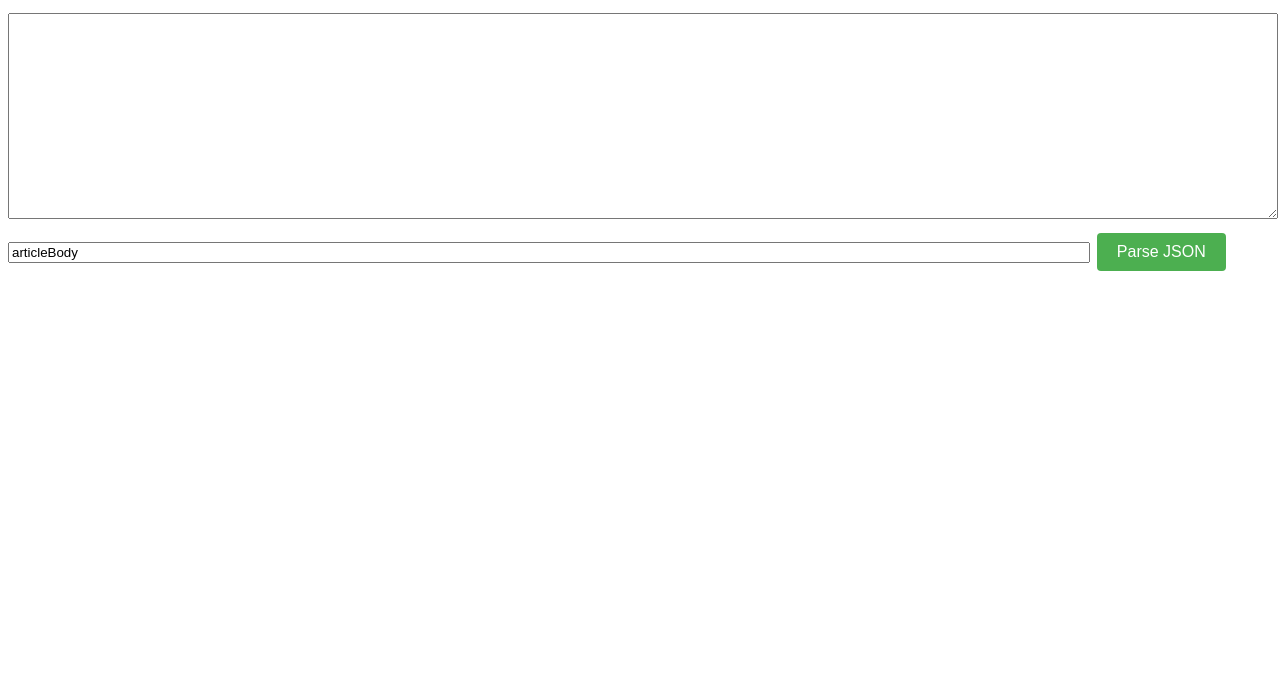
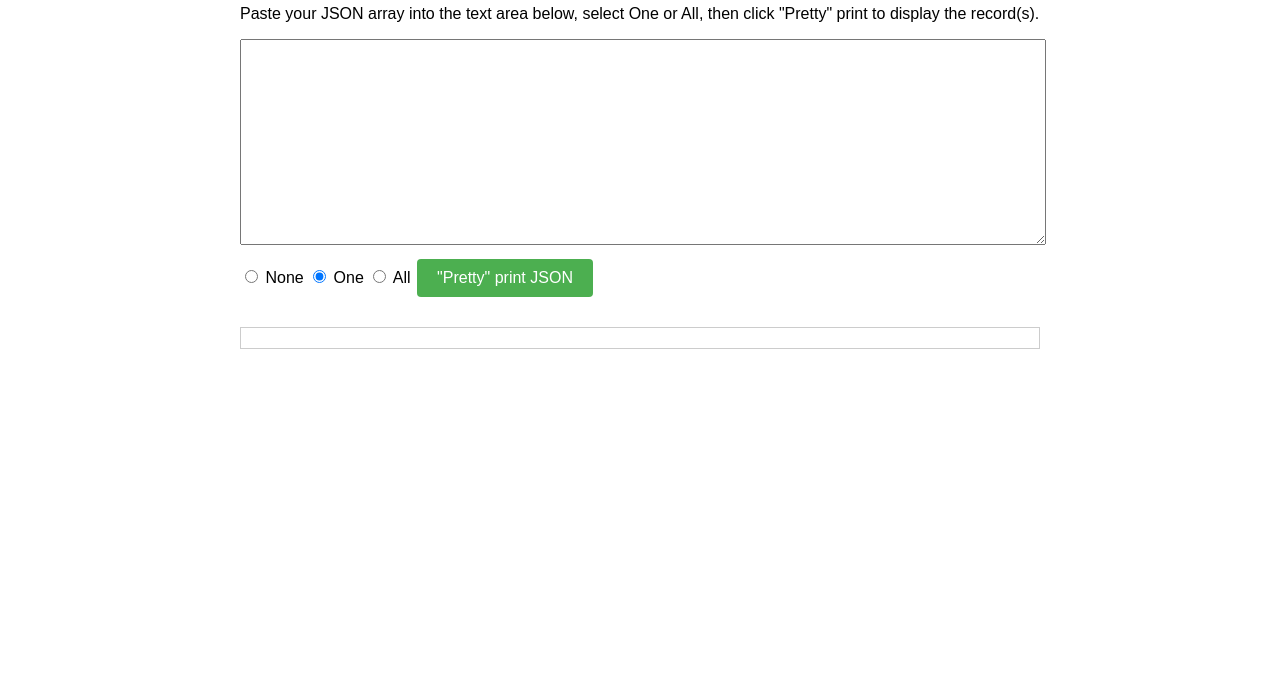
Before and after one commit to orneryhippo/chunker, a website: page index.html in a window 1280 px wide. Shown: the part 101-800 px from the top of the page. Drawn offline with Linux system fonts and the light colour scheme.

Commit message:
Added Prettyprint

```diff
--- a/chunker.js
+++ b/chunker.js
@@ -5,7 +5,7 @@ function processText() {
     const jsonKey = document.getElementById("json-key").value;
     const wordsPerChunk = document.getElementById("wordsPerChunk").value;
     const jsonTextArray = JSON.parse(`[${inputText}]`);
-    prettyPrintJson(jsonTextArray);
+    // prettyPrintJson(jsonTextArray);
     const extractedValues = extractValuesFromJsonArray(jsonTextArray, jsonKey);
     if (wordsPerChunk === undefined || wordsPerChunk === null || wordsPerChunk.toString().trim() === '') {
         document.getElementById("output").innerHTML = extractedValues.join("\n\n<p/><p/>\n\n");
--- a/index.html
+++ b/index.html
@@ -8,13 +8,22 @@
     <script src="index.js"></script>
 </head>
 <body>
+    <a href="chunker.html">Chunk JSON elements</a>
+    <div class="container">
   <h1>Parse JSON</h1>
 
-  <p>Paste your JSON Array into the text area below and set the number of words per chunk, then click "Process" to display the text.</p>
+  <p>Paste your JSON array into the text area below, select One or All, then click "Pretty" print to display the record(s).</p>
   <textarea id="json-input" rows="10" cols="50" value="{}"></textarea>
   <!-- <input type="text" id="json-input" /> -->
-  <input type="text" id="keyname-input" value="articleBody"/>
-  <button onclick="parseJson()">Parse JSON</button>
-  <ul id="results"></ul>
+
+   <label><input type="radio" name="printOption" value="none" > None</label>
+  <label><input type="radio" name="printOption" value="one" checked> One</label>
+  <label><input type="radio" name="printOption" value="all"> All</label>
+
+  <button onclick="prettyPrint()">"Pretty" print JSON</button>
+
+  <p/>
+  <div id="output"></div>
+  </div>
 </body>
 </html>
--- a/index.js
+++ b/index.js
@@ -1,34 +1,33 @@
-function parseJson() {
-     // Get the keyname from the user.
-    var keyname = document.getElementById("keyname-input");
-    if (keyname) {
-      var keynameValue = keyname.value;
-    } else {
-      keynameValue = "name";
-    }
-    console.log(keynameValue);
-    // Get the JSON input from the user.
-    var json = document.getElementById("json-input").value;
-    // console.log(json.length);
-    // Parse the JSON into a JavaScript object.
-    var obj = JSON.parse(json);
-    console.log(obj);
+function prettyPrint() {
+    const inputText = document.getElementById("json-input").value;
+    const printOption = document.querySelector('input[name="printOption"]:checked').value;
 
+    prettyPrintJson(inputText, printOption);
+  }
 
-    // Get the list of items from the JSON object.
-    // var items = obj.items;
-    // console.log(items);
-    // Create a new unordered list to display the results.
-    var results = document.getElementById("results");
+  function prettyPrintJson(inputText, printOption) {
+    try {
+      const jsonArray = JSON.parse(inputText);
+      let output = '';
 
-    // Loop through the items and add them to the unordered list.
-    for (var i = 0; i < obj.length; i++) {
-      var item = obj[i];
-      console.log(item);
-      var result = document.createElement("li");
-      result.textContent = item[keyname];
-      console.log(item[keyname]);
-      results.appendChild(result);
-      results.appendChild(document.createElement("li"));
+      if (printOption === 'none') {
+        output = '<pre></pre>';
+      } else if (printOption === 'one') {
+        const firstElement = jsonArray[0];
+        const prettyJson = JSON.stringify(firstElement, null, 2);
+        output = `<pre>${prettyJson}</pre>`;
+      } else if (printOption === 'all') {
+        jsonArray.forEach((jsonObject, index) => {
+          const prettyJson = JSON.stringify(jsonObject, null, 2);
+          output += `<pre>${prettyJson}</pre>`;
+          if (index < jsonArray.length - 1) {
+            output += '<hr>';
+          }
+        });
+      }
+
+      document.getElementById('output').innerHTML = output;
+    } catch (error) {
+      document.getElementById('output').innerHTML = `<pre>${error.message}</pre>`;
     }
   }
```
Also changed, not shown: chunker.html (+5 -4 lines).
